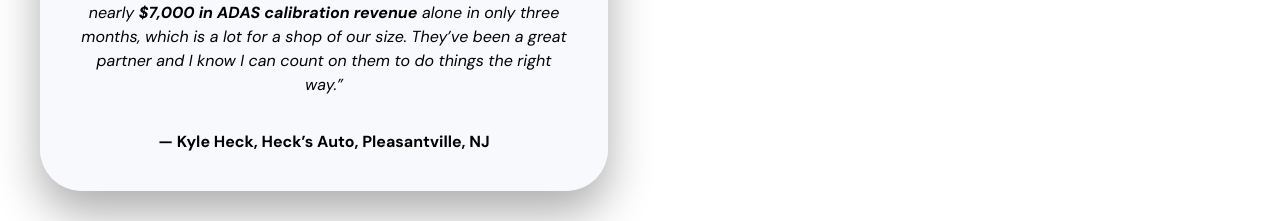
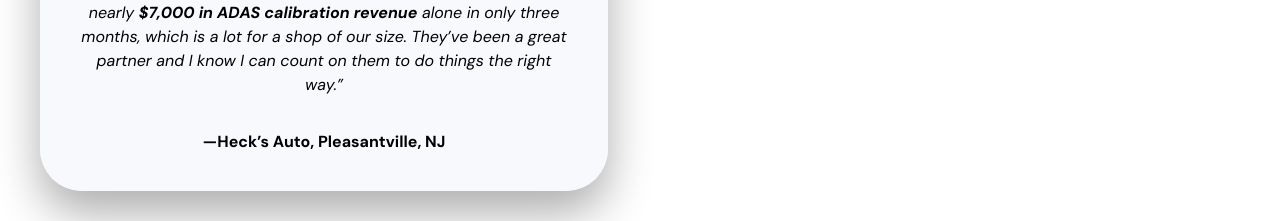
Before and after one commit to kellyisasinger17/Lightning-Auto-Service, a website: page index.html in a window 1280 px wide. Shown: the part 1088-1309 px from the top of the page. Drawn offline with Linux system fonts and the light colour scheme; a script that the page names is missing.

Commit message:
updated cusotmer review

```diff
--- a/index.html
+++ b/index.html
@@ -115,7 +115,7 @@
         <article class="message-panel testimonial-panel" aria-labelledby="testimonial-heading">
           <h1 class="testimonial-heading" id="testimonial-heading">Here's what our customers say!</h1>
           <p class="testimonial-quote">“Lightning Auto Service has been incredibly easy to work with and they’re true to their word. ADAS can be complex, but Lightning makes the process easy to understand and makes the paperwork side of things much easier for us. They’ve also helped us generate nearly <strong>$7,000 in ADAS calibration revenue</strong> alone in only three months, which is a lot for a shop of our size. They’ve been a great partner and I know I can count on them to do things the right way.”</p>
-          <p class="testimonial-attribution"><strong>— Kyle Heck, Heck’s Auto, Pleasantville, NJ</strong></p>
+          <p class="testimonial-attribution"><strong>—Heck’s Auto, Pleasantville, NJ</strong></p>
         </article>
 
         <div class="calendly-widget-wrap">
```
